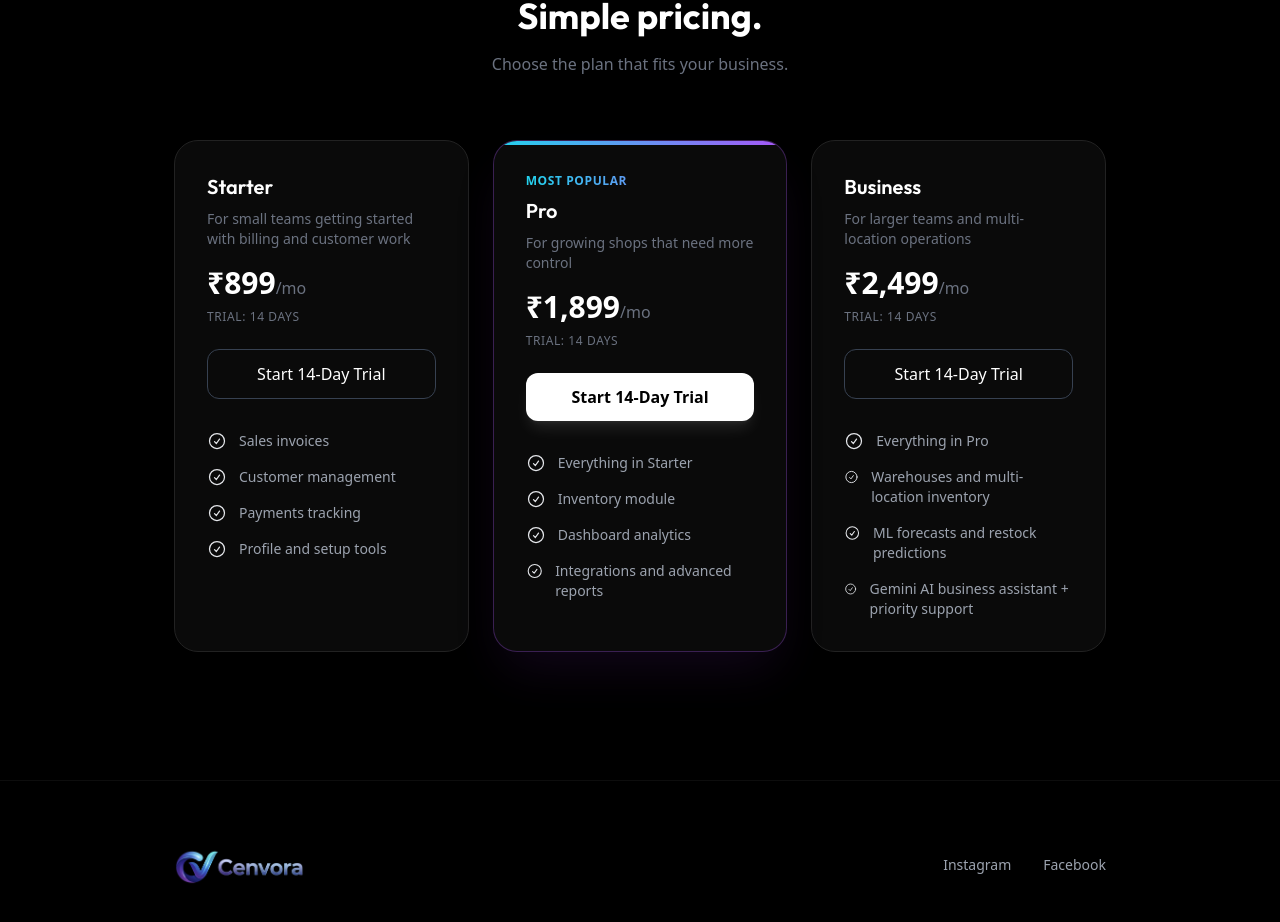
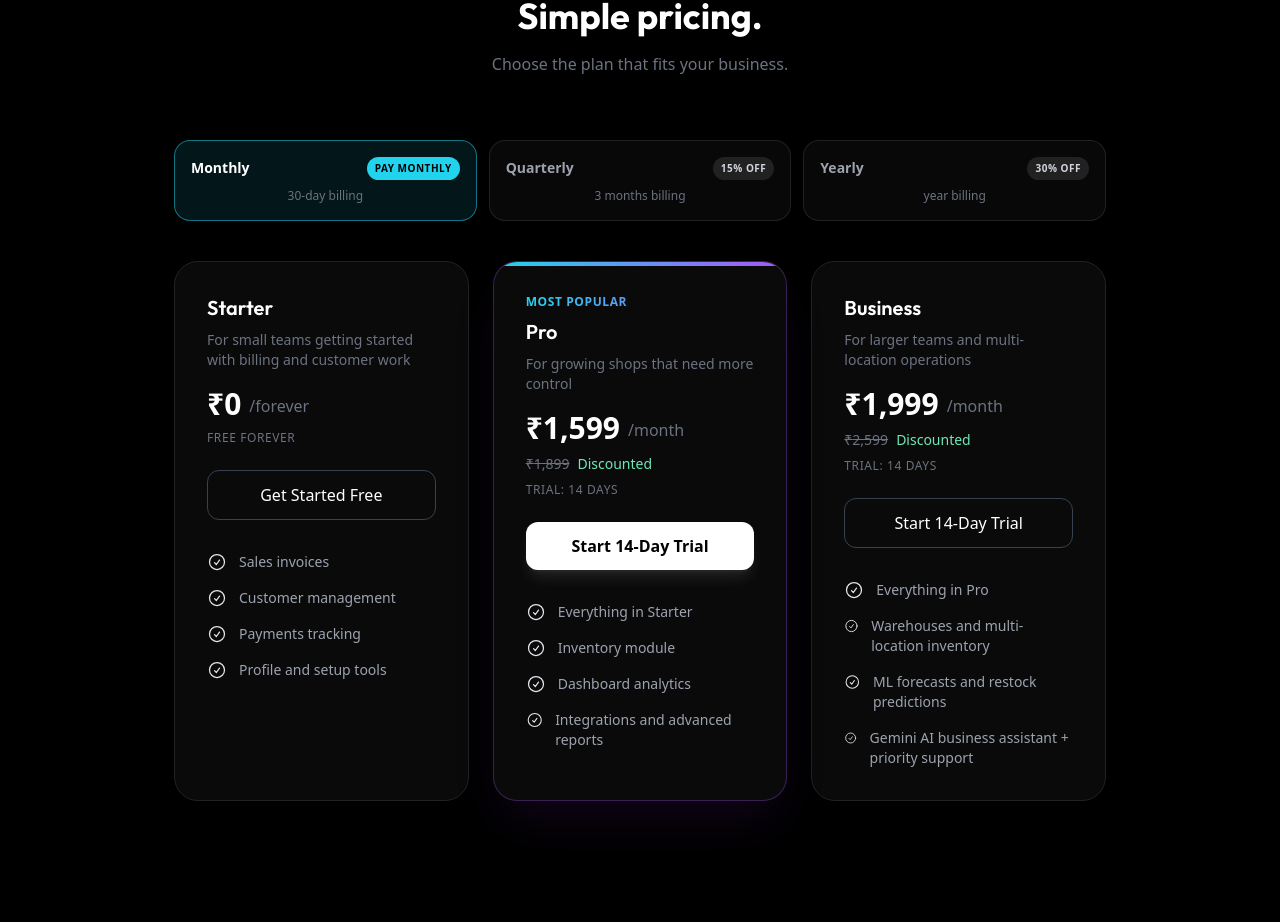
Before and after one commit to ArshadAman/cenvoras-frontend, a React (Vite) app: page / in a window 1280 px wide. Shown: the part 3083-4005 px from the top of the page. Built offline with nearby package versions, Linux system fonts and the light colour scheme; no server answers.

Commit message:
feat: update billing cycle options and pricing calculations for subscription plans

```diff
--- a/src/components/subscription/UpgradePromptModal.jsx
+++ b/src/components/subscription/UpgradePromptModal.jsx
@@ -7,9 +7,21 @@ import { createPlanPaymentOrder, confirmPlanPayment, getPlanCatalog } from '../.
 
 const BILLING_CYCLES = [
   { value: 'monthly', label: 'Monthly' },
-  { value: 'quarterly', label: 'Quarterly', discount: '15% off' },
+  { value: 'quarterly', label: 'Quarterly', discount: '15% off, 3 months' },
   { value: 'yearly', label: 'Yearly', discount: '30% off' },
 ];
+
+const CYCLE_MULTIPLIERS = {
+  monthly: 1,
+  quarterly: 3,
+  yearly: 12,
+};
+
+const CYCLE_DISCOUNTS = {
+  monthly: 0,
+  quarterly: 0.15,
+  yearly: 0.30,
+};
 
 const normalizePlanCode = (value) => {
   const normalized = String(value || '').trim().toLowerCase();
@@ -24,6 +36,26 @@ const formatAmount = (value) => {
     minimumFractionDigits: Number.isInteger(amount) ? 0 : 2,
     maximumFractionDigits: 2,
   });
+};
+
+const cyclePriceForPlan = (plan, cycle) => {
+  const rawPrice = Number(plan?.[`${cycle}_price`] || 0);
+  if (rawPrice > 0 || cycle === 'monthly') {
+    return rawPrice;
+  }
+
+  const monthlyPrice = Number(plan?.monthly_price || 0);
+  return monthlyPrice * (CYCLE_MULTIPLIERS[cycle] || 1) * (1 - (CYCLE_DISCOUNTS[cycle] || 0));
+};
+
+const originalCyclePriceForPlan = (plan, cycle) => {
+  const rawPrice = Number(plan?.[`original_${cycle}_price`] || 0);
+  if (rawPrice > 0 || cycle === 'monthly') {
+    return rawPrice;
+  }
+
+  const originalMonthly = Number(plan?.original_monthly_price || plan?.monthly_price || 0);
+  return originalMonthly * (CYCLE_MULTIPLIERS[cycle] || 1);
 };
 
 const loadCashfreeSdk = () => {
@@ -78,8 +110,8 @@ export default function UpgradePromptModal({
   const targetPlan = (planCatalogData?.data || []).find(
     (plan) => String(plan.code || '').toLowerCase() === resolvedTargetPlanCode
   );
-  const cyclePrice = targetPlan?.[`${billingCycle}_price`];
-  const originalCyclePrice = targetPlan?.[`original_${billingCycle}_price`];
+  const cyclePrice = cyclePriceForPlan(targetPlan, billingCycle);
+  const originalCyclePrice = originalCyclePriceForPlan(targetPlan, billingCycle);
   const hasOriginalPrice = Number(originalCyclePrice || 0) > Number(cyclePrice || 0);
 
   React.useEffect(() => {
--- a/src/pages/LandingPage.jsx
+++ b/src/pages/LandingPage.jsx
@@ -119,19 +119,38 @@ const ScreenshotShowcase = () => {
   );
 };
 
+const BILLING_CYCLES = [
+  { code: 'monthly', label: 'Monthly', multiplier: 1, discount: 0, duration: 'month', badge: 'Pay monthly' },
+  { code: 'quarterly', label: 'Quarterly', multiplier: 3, discount: 0.15, duration: '3 months', badge: '15% off' },
+  { code: 'yearly', label: 'Yearly', multiplier: 12, discount: 0.30, duration: 'year', badge: '30% off' },
+];
+
+const formatINR = (value) => {
+  const amount = Number(value || 0);
+  return amount.toLocaleString('en-IN', {
+    minimumFractionDigits: Number.isInteger(amount) ? 0 : 2,
+    maximumFractionDigits: 2,
+  });
+};
+
+const getCyclePrice = (monthlyPrice, cycle) => monthlyPrice * cycle.multiplier * (1 - cycle.discount);
+const getOriginalCyclePrice = (originalMonthlyPrice, cycle) => originalMonthlyPrice * cycle.multiplier;
+
 export default function LandingPage() {
   useScrollAnimation();
+  const [billingCycle, setBillingCycle] = useState('monthly');
+  const selectedCycle = BILLING_CYCLES.find((cycle) => cycle.code === billingCycle) || BILLING_CYCLES[0];
 
   const planCards = [
     {
       code: 'starter',
       name: 'Starter',
-      price: '₹899',
-      period: '/mo',
-      trialDays: 14,
-      cta: 'Start 14-Day Trial',
+      monthlyPrice: 0,
+      originalMonthlyPrice: 0,
+      cta: 'Get Started Free',
       ctaStyle: 'block w-full py-3 rounded-xl border border-gray-700 text-white text-center font-medium hover:bg-white hover:text-black transition-colors mb-8',
       description: 'For small teams getting started with billing and customer work',
+      billingText: 'Free forever',
       features: [
         'Sales invoices',
         'Customer management',
@@ -142,8 +161,8 @@ export default function LandingPage() {
     {
       code: 'pro',
       name: 'Pro',
-      price: '₹1,899',
-      period: '/mo',
+      monthlyPrice: 1599,
+      originalMonthlyPrice: 1899,
       trialDays: 14,
       cta: 'Start 14-Day Trial',
       ctaStyle: 'block w-full py-3 rounded-xl bg-white text-black text-center font-bold hover:bg-gray-200 transition-colors mb-8 shadow-lg shadow-white/10',
@@ -159,8 +178,8 @@ export default function LandingPage() {
     {
       code: 'business',
       name: 'Business',
-      price: '₹2,499',
-      period: '/mo',
+      monthlyPrice: 1999,
+      originalMonthlyPrice: 2599,
       trialDays: 14,
       cta: 'Start 14-Day Trial',
       ctaStyle: 'block w-full py-3 rounded-xl border border-gray-700 text-white text-center font-medium hover:bg-white hover:text-black transition-colors mb-8',
@@ -320,8 +339,42 @@ export default function LandingPage() {
           <h2 className="text-4xl font-bold mb-4 scroll-animate text-white">Simple pricing.</h2>
           <p className="text-gray-500 mb-16 scroll-animate">Choose the plan that fits your business.</p>
 
+          <div className="mb-10 grid gap-3 text-left sm:grid-cols-3">
+            {BILLING_CYCLES.map((cycle) => {
+              const isActive = selectedCycle.code === cycle.code;
+              return (
+                <button
+                  key={cycle.code}
+                  type="button"
+                  onClick={() => setBillingCycle(cycle.code)}
+                  className={`rounded-2xl border p-4 transition-colors ${
+                    isActive
+                      ? 'border-cyan-400/50 bg-cyan-400/10 text-white'
+                      : 'border-white/10 bg-white/[0.03] text-gray-400 hover:border-white/25 hover:text-white'
+                  }`}
+                >
+                  <div className="flex items-center justify-between gap-3">
+                    <span className="text-sm font-semibold">{cycle.label}</span>
+                    <span className={`rounded-full px-2 py-1 text-[10px] font-bold uppercase tracking-wider ${isActive ? 'bg-cyan-400 text-black' : 'bg-white/10 text-gray-300'}`}>
+                      {cycle.badge}
+                    </span>
+                  </div>
+                  <p className="mt-2 text-xs text-gray-500">
+                    {cycle.code === 'monthly' ? '30-day billing' : `${cycle.duration} billing`}
+                  </p>
+                </button>
+              );
+            })}
+          </div>
+
           <div className="grid md:grid-cols-3 gap-6 text-left">
-             {planCards.map((plan) => (
+             {planCards.map((plan) => {
+               const isFree = plan.monthlyPrice === 0;
+               const amount = isFree ? 0 : getCyclePrice(plan.monthlyPrice, selectedCycle);
+               const originalAmount = isFree ? 0 : getOriginalCyclePrice(plan.originalMonthlyPrice, selectedCycle);
+               const showOriginal = originalAmount > amount;
+
+               return (
                <div
                  key={plan.code}
                  className={`p-8 bg-[#0a0a0a] rounded-3xl border scroll-animate transition-colors ${plan.code === 'pro' ? 'border-purple-500/30 shadow-2xl shadow-purple-900/20 relative overflow-hidden transform md:-translate-y-4 scale-105 z-10' : 'border-[#222] hover:border-gray-600'}`}
@@ -334,8 +387,17 @@ export default function LandingPage() {
                  ) : null}
                  <h3 className="text-xl font-semibold mb-2 text-white">{plan.name}</h3>
                  <p className="text-sm text-gray-500 mb-4">{plan.description}</p>
-                 <p className="text-3xl font-bold mb-2 text-white">{plan.price}<span className="text-base font-normal text-gray-500">{plan.period}</span></p>
-                 <p className="mb-6 text-xs uppercase tracking-wider text-gray-500">Trial: {plan.trialDays} days</p>
+                 <div className="mb-2 flex items-end gap-2">
+                   <p className="text-3xl font-bold text-white">₹{formatINR(amount)}</p>
+                   <span className="pb-1 text-base font-normal text-gray-500">/{isFree ? 'forever' : selectedCycle.duration}</span>
+                 </div>
+                 {showOriginal ? (
+                   <p className="mb-2 text-sm text-gray-500">
+                     <span className="line-through">₹{formatINR(originalAmount)}</span>
+                     <span className="ml-2 text-emerald-300">{selectedCycle.discount ? `${Math.round(selectedCycle.discount * 100)}% off` : 'Discounted'}</span>
+                   </p>
+                 ) : null}
+                 <p className="mb-6 text-xs uppercase tracking-wider text-gray-500">{plan.billingText || `Trial: ${plan.trialDays} days`}</p>
                  <Link to="/signup" className={plan.ctaStyle}>
                      {plan.cta}
                  </Link>
@@ -345,7 +407,7 @@ export default function LandingPage() {
                      ))}
                  </ul>
              </div>
-             ))}
+             )})}
           </div>
 
         </div>
--- a/src/pages/Profile.jsx
+++ b/src/pages/Profile.jsx
@@ -56,9 +56,21 @@ const loadCashfreeSdk = () => {
 
 const BILLING_CYCLE_OPTIONS = [
   { value: 'monthly', label: 'Monthly' },
-  { value: 'quarterly', label: 'Quarterly', discount: '15% off' },
+  { value: 'quarterly', label: 'Quarterly', discount: '15% off, 3 months' },
   { value: 'yearly', label: 'Yearly', discount: '30% off' },
 ];
+
+const CYCLE_MULTIPLIERS = {
+  monthly: 1,
+  quarterly: 3,
+  yearly: 12,
+};
+
+const CYCLE_DISCOUNTS = {
+  monthly: 0,
+  quarterly: 0.15,
+  yearly: 0.30,
+};
 
 const formatINR = (value) => {
   const amount = Number(value || 0);
@@ -66,6 +78,26 @@ const formatINR = (value) => {
     minimumFractionDigits: Number.isInteger(amount) ? 0 : 2,
     maximumFractionDigits: 2,
   });
+};
+
+const cyclePriceForPlan = (plan, cycle) => {
+  const rawPrice = Number(plan?.[`${cycle}Price`] || 0);
+  if (rawPrice > 0 || cycle === 'monthly') {
+    return rawPrice;
+  }
+
+  const monthlyPrice = Number(plan?.monthlyPrice || 0);
+  return monthlyPrice * (CYCLE_MULTIPLIERS[cycle] || 1) * (1 - (CYCLE_DISCOUNTS[cycle] || 0));
+};
+
+const originalCyclePriceForPlan = (plan, cycle) => {
+  const rawPrice = Number(plan?.[`original${cycle.charAt(0).toUpperCase()}${cycle.slice(1)}Price`] || 0);
+  if (rawPrice > 0 || cycle === 'monthly') {
+    return rawPrice;
+  }
+
+  const originalMonthly = Number(plan?.originalMonthlyPrice || plan?.monthlyPrice || 0);
+  return originalMonthly * (CYCLE_MULTIPLIERS[cycle] || 1);
 };
 
 const ChangePasswordModal = ({ isOpen, onClose }) => {
@@ -688,12 +720,8 @@ const Profile = ({ onLogout }) => {
     .sort((left, right) => planRank(left.code) - planRank(right.code));
   const selectedPlanOption = availablePlanOptions.find((plan) => plan.code === selectedTargetPlanCode);
   const selectedPlanIsPaid = selectedTargetPlanCode !== 'free' && selectedTargetPlanCode !== 'starter';
-  const selectedCyclePrice = selectedPlanOption
-    ? selectedPlanOption[`${selectedBillingCycle}Price`]
-    : null;
-  const selectedCycleOriginalPrice = selectedPlanOption
-    ? selectedPlanOption[`original${selectedBillingCycle.charAt(0).toUpperCase()}${selectedBillingCycle.slice(1)}Price`]
-    : null;
+  const selectedCyclePrice = selectedPlanOption ? cyclePriceForPlan(selectedPlanOption, selectedBillingCycle) : null;
+  const selectedCycleOriginalPrice = selectedPlanOption ? originalCyclePriceForPlan(selectedPlanOption, selectedBillingCycle) : null;
   const selectedCycleHasDiscount = Number(selectedCycleOriginalPrice || 0) > Number(selectedCyclePrice || 0);
 
   let planActionLabel = 'Apply Plan Change';
```
